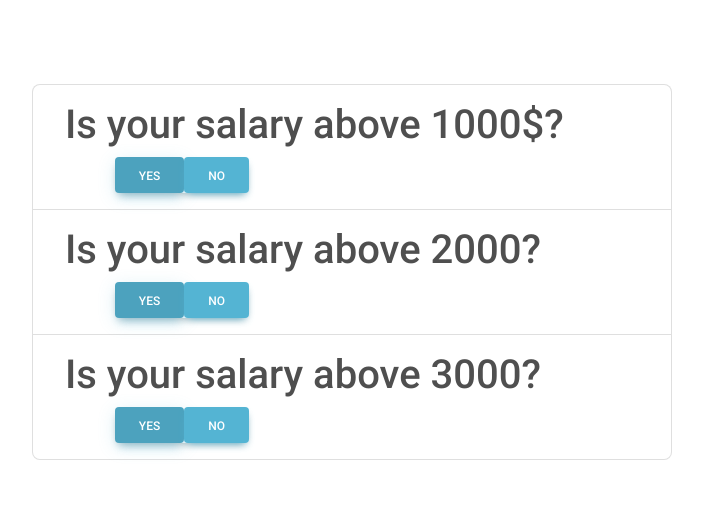
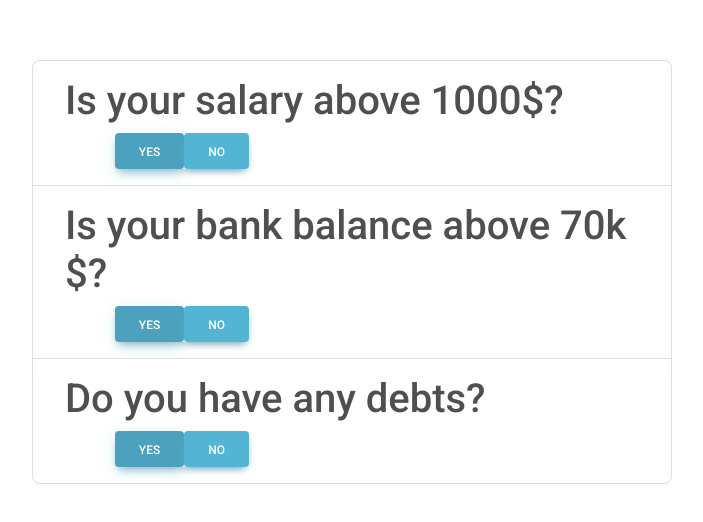
Before and after one commit to TheAbzo/business-plan-generator, a React (Create React App) app: page /first-section in a window 1280 px wide. Shown: the part 128-650 px from the top of the page, without its empty margins (288-991 px from the left). Built offline with nearby package versions, Linux system fonts and the light colour scheme.

Commit message:
finishing states changing effects on choices

```diff
--- a/src/App.js
+++ b/src/App.js
@@ -12,17 +12,32 @@ function App() {
 
 
     // radio button choices, disabled, id, default choice
-    const [data, setData] = useState({"Is your salary above 1000$?":["yes","no",false,0],
-        "Is your salary above 2000?":["yes","no",false,1,"yes"],
-        "Is your salary above 3000?":["yes","no",false,2,"yes"],
-        "Is your salary above 4000?":["yes","no",false,3,"yes"],
+    const [data, setData] = useState({"Is your salary above 1000$?":["yes","no",false,0, "yes"],
+        "Is your bank balance above 70k $?":["yes","no",false,1,"yes"],
+        "Do you have any debts?":["yes","no",false,2,"yes"],
+        "Do you have any assests?":["yes","no",false,3,"yes"],
         "Is your salary above 5000?":["yes","no",false,4,"yes"]});
+    const [, forceRender] = useState({});
 
     function changeState(id, val) {
-        data[id] = val
-        setData(data)
+        console.log(data[id][4], "hhhsahah")
+        data[id][4] = val
+
         console.log("app updated")
         console.log(data)
+
+        if(id === "Do you have any assests?" && val === "no"){
+            console.log("we disable last question")
+            console.log(data[id][2],"dsadasdddadshasaaa")
+            data["Is your salary above 5000?"][2] = true
+            console.log(data)
+        }else {
+            data["Is your salary above 5000?"][2] = false
+        }
+
+        console.log(data[id][2],"dsadasdddadshasaaa")
+        setData(data);
+        forceRender({});
     }
     const sliceAt = 3;
     const dataArr = Object.entries(data);
--- a/src/Section.js
+++ b/src/Section.js
@@ -10,8 +10,10 @@ function Section(props){
         props.changeState(keyD,valueD)
         console.log("section updated")
     }
-
+    let x = Object.entries(QA)
     let listItem =    Object.entries(QA)
+            .filter(([name, answers]) => {
+                if(answers[3] == 2 && x[0][1][4] == "no") return false; return [name, answers];} )
             .map( ([name, answers]) =>
                 <MDBListGroupItem key = {name}><Question question = {name}
                               answer1 = {answers[0]}
@@ -22,8 +24,12 @@ function Section(props){
                 />
                 </MDBListGroupItem> );
 
-
-    console.log(listItem)
+    //filter gray items, if answer of 4th question is No, 5th question is greyed
+    // console.log(x[0][1][4],"hello")
+    if (x[0][1][4] == "no"){
+        console.log(x[0][1][4],"helooooooooooooo")
+    }
+    // console.log(listItem)
     return(
         <MDBListGroup className={"mid-button-child"}>
             {listItem}
```
